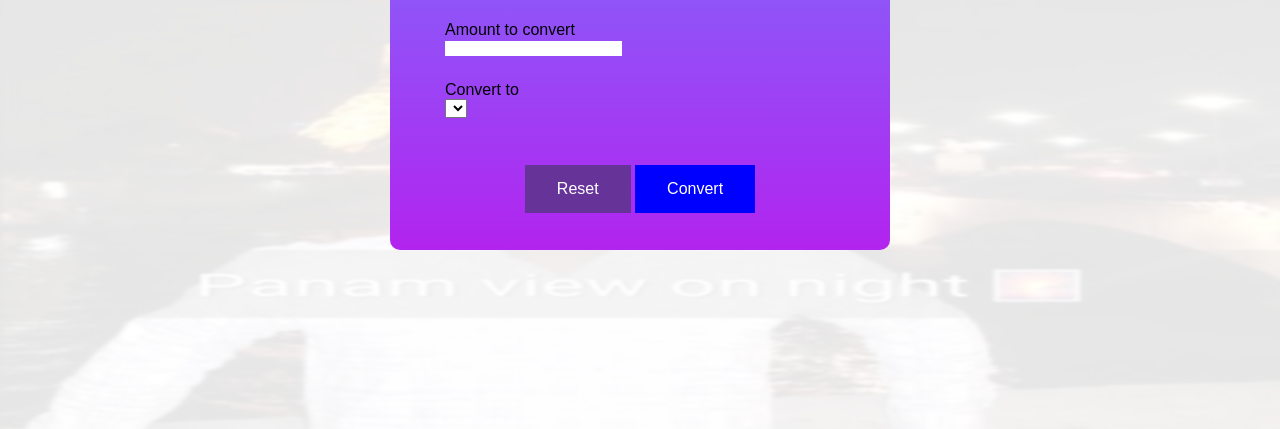
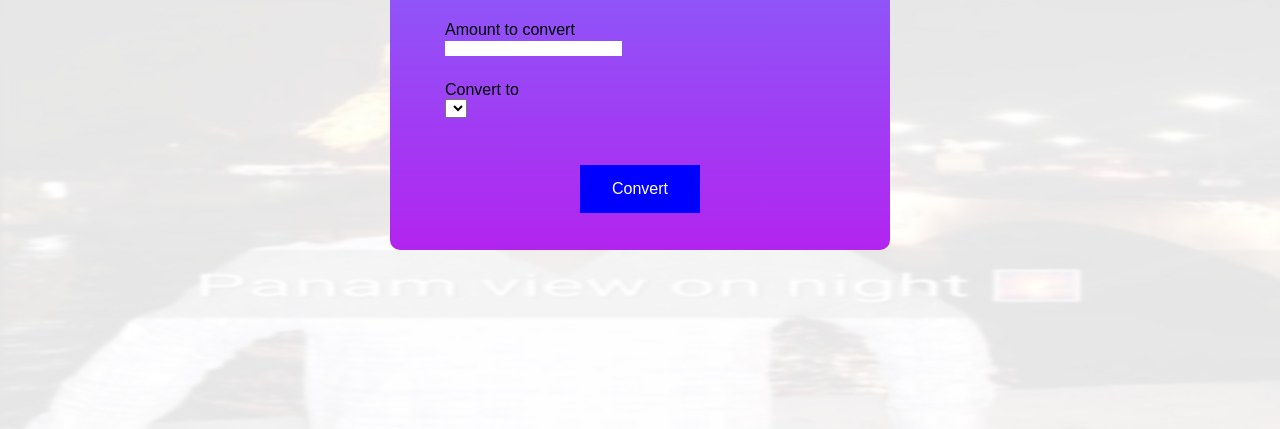
Before and after one commit to SFarida/currency-converter, a plain HTML site: page index.html in a window 1280 px wide. Shown: the part 371-800 px from the top of the page. Drawn offline with Linux system fonts and the light colour scheme; no server answers; a web font is replaced by a local one.

Commit message:
Update index.html
Remove the reset button

```diff
--- a/index.html
+++ b/index.html
@@ -43,7 +43,6 @@
 
                         <p><br></p>
                         <div class="btn-section text-center">
-                            <button style="background-color: rebeccapurple;" class="btn">Reset</button>
                             <button style="background-color: blue; color: white;" class="btn btn-primary" onclick="convert()">Convert</button>
                         </div>
                   </div>
```
